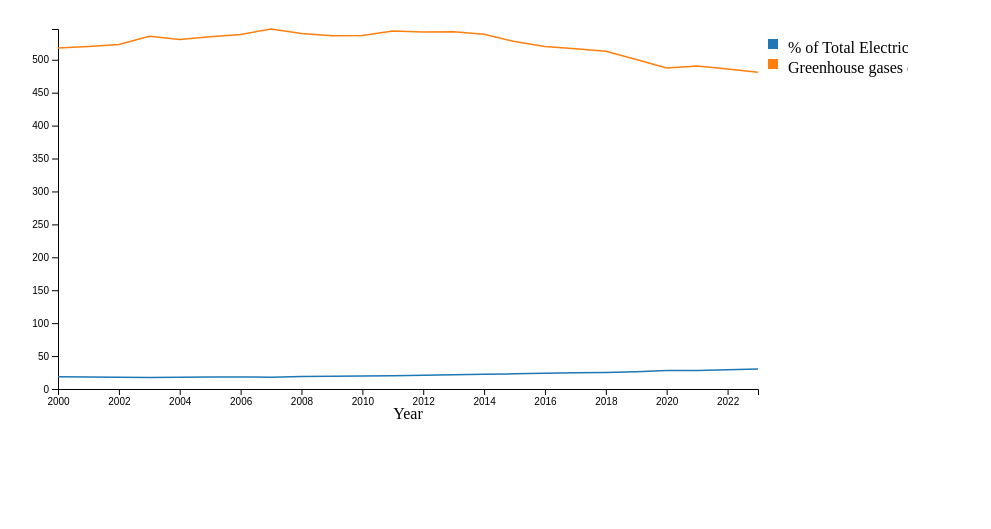
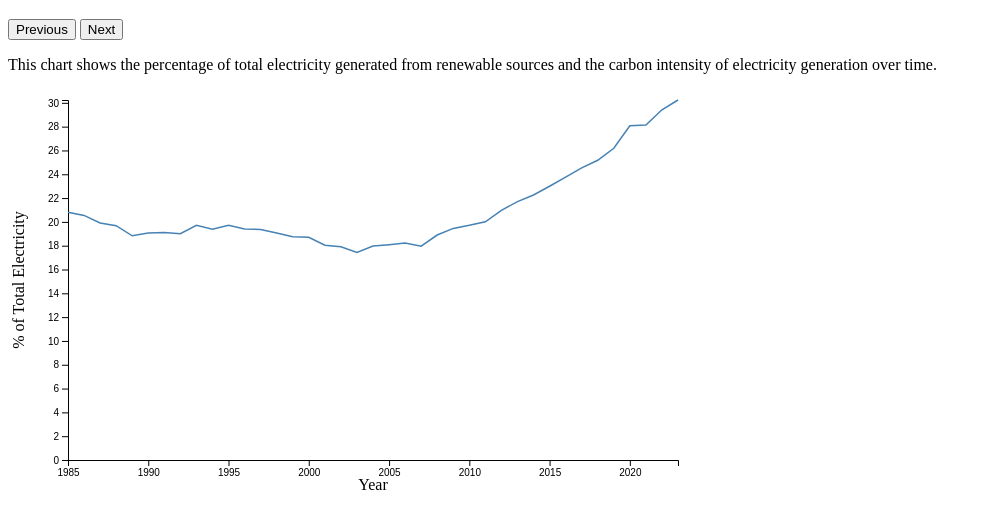
Before and after one commit to Vismayak/CS-416_Final_Project, a plain HTML site: page index.html in a window 1280 px wide. Shown: the part 61-590 px from the top of the page, without its empty margins (0-991 px from the left). Drawn offline with nearby package versions, Linux system fonts and the light colour scheme.

Commit message:
Created three scene slideshow

```diff
--- a/index.html
+++ b/index.html
@@ -6,19 +6,64 @@
     <title>Overview of Renewable Energy Adoption</title>
     <script src="https://d3js.org/d3.v7.min.js"></script>
     <style>
+        .chart {
+            display: none;
+        }
+        .chart.active {
+            display: block;
+        }
     </style>
 </head>
 <body onload="init()">
 
     <!-- Part of the page that is static and html driven, add text stuff here -->
     <h1> Overview of Renewable Energy Adoption</h1>
-    <svg width="900" height="400"></svg>
+    <button id="prevButton" onclick="prevScene()">Previous</button>
+    <button id="nextButton" onclick="nextScene()">Next</button>
+    <div class="chart active">
+        <p> This chart shows the percentage of total electricity generated from renewable sources and the carbon intensity of electricity generation over time. </p>
+        <svg id="graph1"  width="800" height="400"></svg>
+    </div>
+    <div class="chart">
+        <p> This chart shows the percentage of total electricity generated from different renewable sources over time. </p>
+        <svg id="graph2"  width="800" height="400"></svg>
+    </div>
+    <div class="chart">
+        <p> This chart shows the percentage of total electricity generated from renewable sources and the carbon intensity of electricity generation over time. </p>
+        <svg id="graph3"  width="800" height="400"></svg>
+    </div>
 
     <!-- For charts where we might want a tool tip -->
     <div id="tooltip" style="position: absolute; opacity: 0; background: lightsteelblue; padding: 5px; border-radius: 5px;"></div>
 
     <!-- D3 scropting stuff will be here -->
     <script>
+        let currentScene = 0;
+
+        function prevScene() {
+            if (currentScene > 0) {
+                currentScene--;
+                showScene(currentScene);
+            }
+        }
+
+        function nextScene() {
+            if (currentScene < 2) {
+                currentScene++;
+                showScene(currentScene);
+            }
+        }
+
+        function showScene(sceneIndex) {
+            const charts = document.querySelectorAll(".chart");
+            charts.forEach((chart, index) => {
+                if (index === sceneIndex) {
+                    chart.classList.add("active");
+                } else {
+                    chart.classList.remove("active");
+                }
+            });
+        }
 
         function singleLineGraphTime(yAxisColumn, xAxisColumn, yLabel, xLabel, svg, data) {
             // Set the dimensions and margins of the graph
@@ -113,6 +158,7 @@
 
         function multiLineGraph(xAxisColumn, yJSON, yLabel, xLabel, svg, data) {
             // Set the dimensions and margins of the graph
+            console.log(data);
             const margin = {top: 10, right: 150, bottom: 30, left: 50};
             const width = +svg.attr("width")  - margin.left - margin.right;
             const height = +svg.attr("height")  - margin.top - margin.bottom;
@@ -236,7 +282,16 @@
         async function init() {
         // Load data
         const world_data = await d3.csv("data/world_energy_data.csv");
-        // singleLineGraphTime("renewables_share_elec", "year","% of Total Electricity", "Year", d3.select("svg"), world_data);
+
+        // function to create a copy of the data
+        function copyData(data) {
+            return data.map(d => ({ ...d }));
+        }
+
+        const chart1 = d3.select("#graph1");
+        const chart2 = d3.select("#graph2");
+        const chart3 = d3.select("#graph3");
+        singleLineGraphTime("renewables_share_elec", "year","% of Total Electricity", "Year",chart1, copyData(world_data));
         const sourcesJson = {
             "wind_share_elec": "Wind",
             "solar_share_elec": "Solar",
@@ -244,14 +299,14 @@
             "biofuel_share_elec": "Biofuel",
             "other_renewables_share_elec_exc_biofuel": "Other Renewables"
         };
-        // multiLineGraph("year", sourcesJson,  "% of Total Electricity", "Year", d3.select("svg"), world_data);
+        multiLineGraph("year", sourcesJson,  "% of Total Electricity", "Year", chart2, copyData(world_data));
 
         const carbonImpactJson = {
             "renewables_share_elec": "% of Total Electricity from Renewables",
             "carbon_intensity_elec": "Greenhouse gases emitted per unit of generated electricity"
         };
         // Multi-line graph with renewables and carbon intensity data to see impact, filter out 0 carbon intensity values
-        multiLineGraph("year", carbonImpactJson,  "", "Year", d3.select("svg"), world_data.filter(d => d.carbon_intensity_elec != 0));
+        multiLineGraph("year", carbonImpactJson,  "", "Year", chart3, copyData(world_data).filter(d => d.carbon_intensity_elec != 0));
 
 
         // TODO: Add annotations to the graph
```
